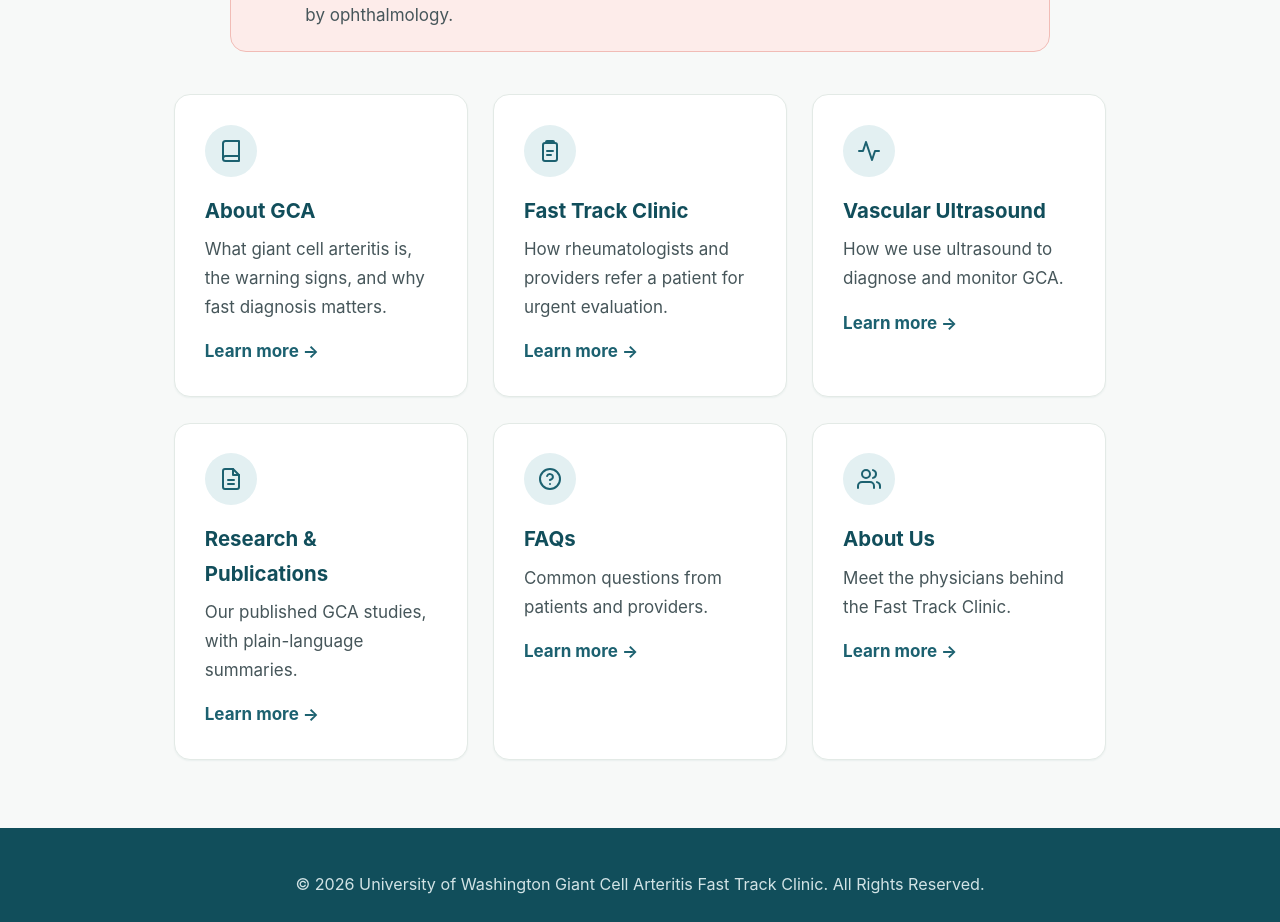
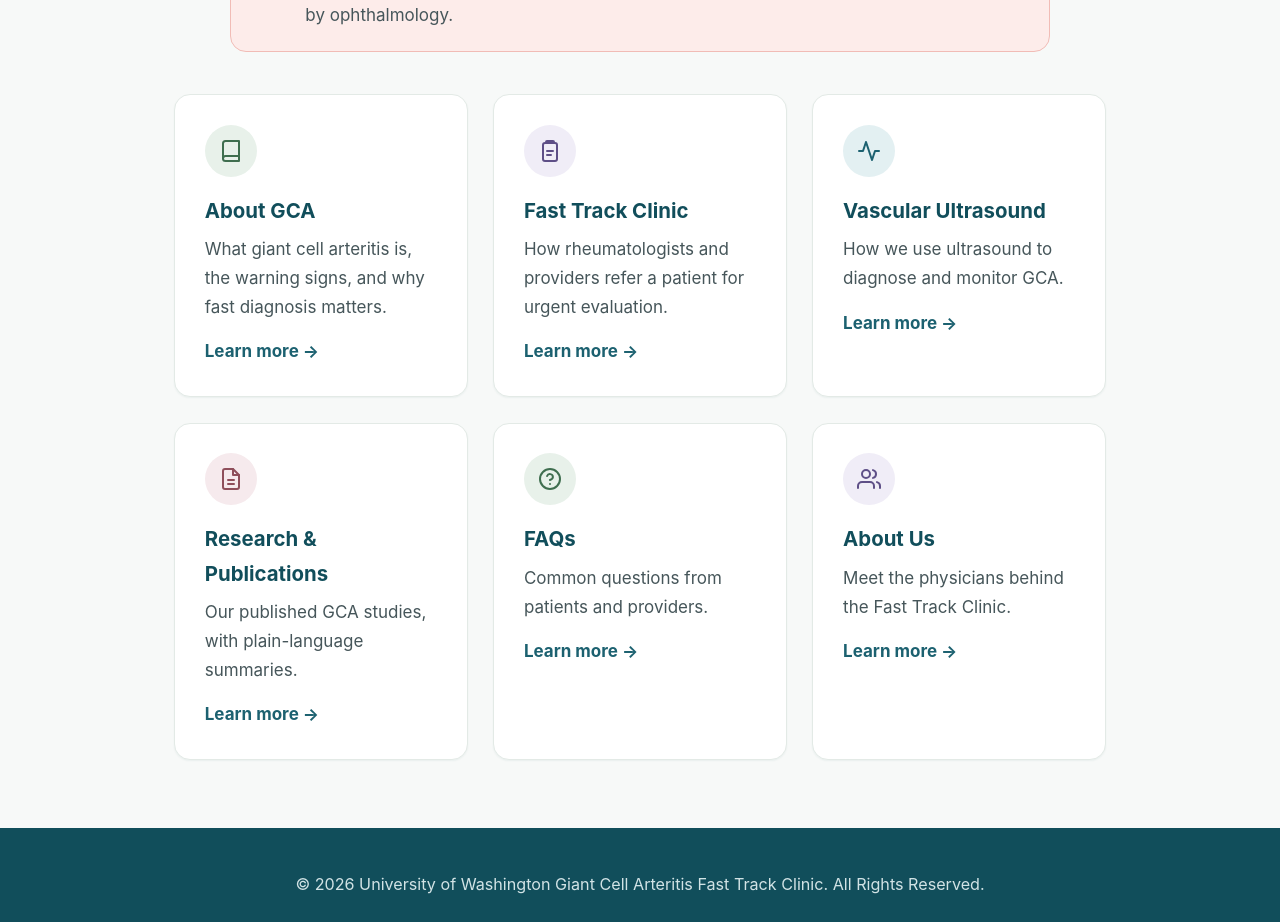
Before and after one commit to rheumify/gca-fast-website, a Next.js app: page / in a window 1280 px wide. Shown: the part 840-1762 px from the top of the page. Built offline with nearby package versions, Linux system fonts and the light colour scheme.

Commit message:
Assign sage/lavender/lagoon/pink tints to home icon circles

```diff
--- a/app/page.js
+++ b/app/page.js
@@ -21,12 +21,12 @@ function Icon({ name }) {
 }
 
 const cards = [
-  { href: '/about-gca', icon: 'book', gold: false, title: 'About GCA', text: 'What giant cell arteritis is, the warning signs, and why fast diagnosis matters.' },
-  { href: '/fast-track-clinic', icon: 'clipboard', gold: true, title: 'Fast Track Clinic', text: 'How rheumatologists and providers refer a patient for urgent evaluation.' },
-  { href: '/vascular-ultrasound', icon: 'activity', gold: false, title: 'Vascular Ultrasound', text: 'How we use ultrasound to diagnose and monitor GCA.' },
-  { href: '/research', icon: 'document', gold: true, title: 'Research & Publications', text: 'Our published GCA studies, with plain-language summaries.' },
-  { href: '/faqs', icon: 'help', gold: false, title: 'FAQs', text: 'Common questions from patients and providers.' },
-  { href: '/about', icon: 'users', gold: true, title: 'About Us', text: 'Meet the physicians behind the Fast Track Clinic.' },
+  { href: '/about-gca', icon: 'book', tint: 'sage', title: 'About GCA', text: 'What giant cell arteritis is, the warning signs, and why fast diagnosis matters.' },
+  { href: '/fast-track-clinic', icon: 'clipboard', tint: 'lavender', title: 'Fast Track Clinic', text: 'How rheumatologists and providers refer a patient for urgent evaluation.' },
+  { href: '/vascular-ultrasound', icon: 'activity', tint: 'lagoon', title: 'Vascular Ultrasound', text: 'How we use ultrasound to diagnose and monitor GCA.' },
+  { href: '/research', icon: 'document', tint: 'pink', title: 'Research & Publications', text: 'Our published GCA studies, with plain-language summaries.' },
+  { href: '/faqs', icon: 'help', tint: 'sage', title: 'FAQs', text: 'Common questions from patients and providers.' },
+  { href: '/about', icon: 'users', tint: 'lavender', title: 'About Us', text: 'Meet the physicians behind the Fast Track Clinic.' },
 ];
 
 export default function Home() {
@@ -61,7 +61,7 @@ export default function Home() {
         <div className="link-card-grid">
           {cards.map((c) => (
             <Link key={c.href} href={c.href} className="link-card">
-              <div className={`icon-circle ${c.gold ? 'gold' : ''}`}><Icon name={c.icon} /></div>
+              <div className={`icon-circle ${c.tint}`}><Icon name={c.icon} /></div>
               <h3>{c.title}</h3>
               <p>{c.text}</p>
               <div className="arrow">Learn more &rarr;</div>
```
